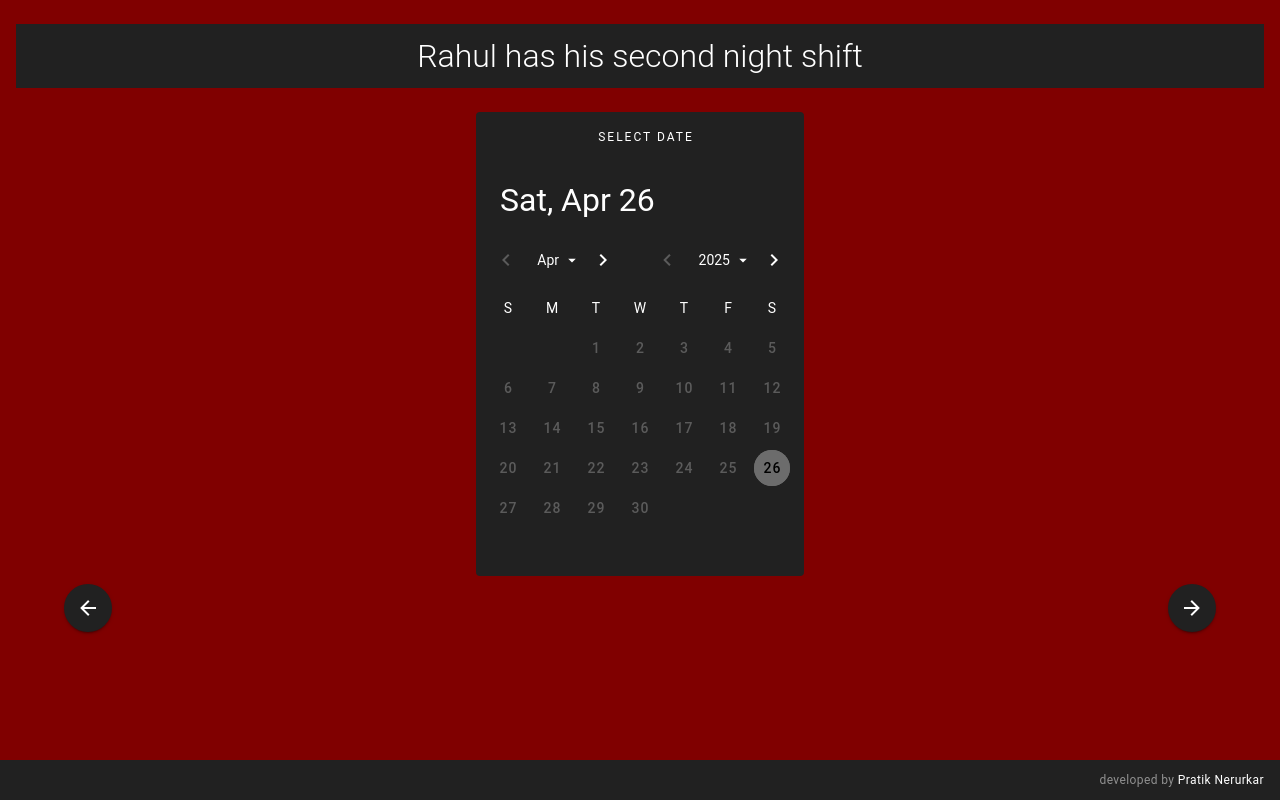
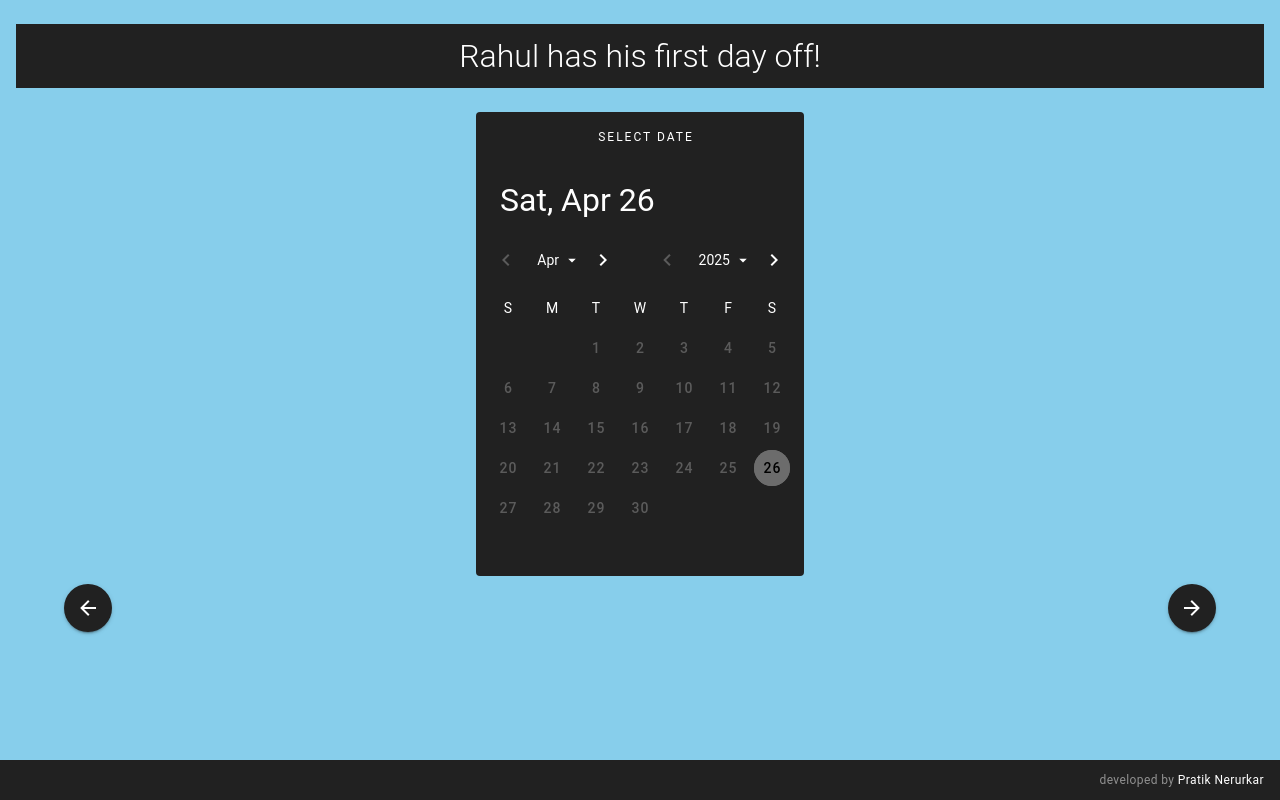
Before and after one commit to PlayPratz/is-rahul-free-today, a Vue app: page / in a window 1280 px wide. Built offline with nearby package versions, Linux system fonts and the light colour scheme.

Commit message:
Fixed wrong reference date

```diff
--- a/src/components/DatePicker.vue
+++ b/src/components/DatePicker.vue
@@ -2,7 +2,7 @@
 
   <v-date-picker
     class="mx-auto"
-    min="2025-05-02"
+    :min="`${REFERENCE_DATE.getFullYear()}-${REFERENCE_DATE.getMonth()+1}-${REFERENCE_DATE.getDate()}`"
     :model-value="selectedDate"
     @update:model-value="updateDate"
   />
@@ -14,6 +14,8 @@
 </template>
 
 <script setup lang="ts">
+
+  import { REFERENCE_DATE } from '../stores/app.ts';
 
   const props = defineProps<{ onUpdateDate: (date: Date) => void }>();
 
@@ -43,7 +45,9 @@
   }
 
   function isLowerLimit (date: Date): boolean {
-    return date.getFullYear() === 2025 && date.getMonth() === 4 && date.getDate() === 2;
+    return date.getFullYear() === REFERENCE_DATE.getFullYear()
+      && date.getMonth() === REFERENCE_DATE.getMonth()
+      && date.getDate() === REFERENCE_DATE.getDate();
   }
 
   addEventListener('keydown', _ => {
--- a/src/components/HomePage.vue
+++ b/src/components/HomePage.vue
@@ -18,6 +18,8 @@
 
 <script setup lang="ts">
 
+  import { REFERENCE_DATE } from '../stores/app.ts';
+
   const dayType = ref(getDayType(new Date()));
 
   function onUpdateDate (date: Date) {
@@ -26,7 +28,7 @@
   }
 
   function getDayType (date: Date): number {
-    const reference = new Date(2025, 4, 2);
+    const reference = REFERENCE_DATE;
     const millisecondgap = Math.abs(date.getTime() - reference.valueOf());
     const millisinday = 1000 * 60 * 60 * 24
     const dayGap = Math.floor(millisecondgap / millisinday) % millisinday;
--- a/src/stores/app.ts
+++ b/src/stores/app.ts
@@ -6,3 +6,5 @@ export const useAppStore = defineStore('app', {
     //
   }),
 })
+
+export const REFERENCE_DATE = new Date(2025,4,3);
```
